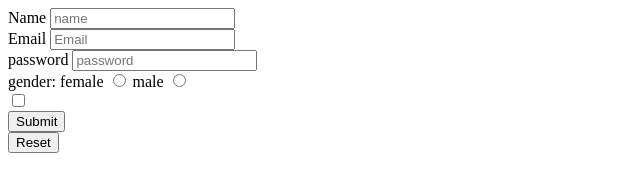
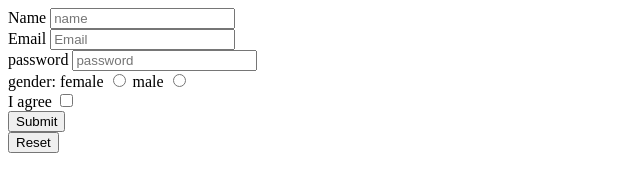
Before and after one commit to aishasiddiqua-web/aisha, a plain HTML site: page form.html in a window 1280 px wide. Shown: the full height of the page, 0-640 px from the left. Drawn offline with Linux system fonts and the light colour scheme.

Commit message:
Update form.html

```diff
--- a/form.html
+++ b/form.html
@@ -27,7 +27,7 @@
             <input type="radio" id="male" placeholder="male">
             </div>
             <div>
-             <label for="I agree"></label>
+             <label for="I agree">I agree</label>
             <input type="checkbox" id="I don't agree" placeholder="I agree">
              </div>
              <div>
```
